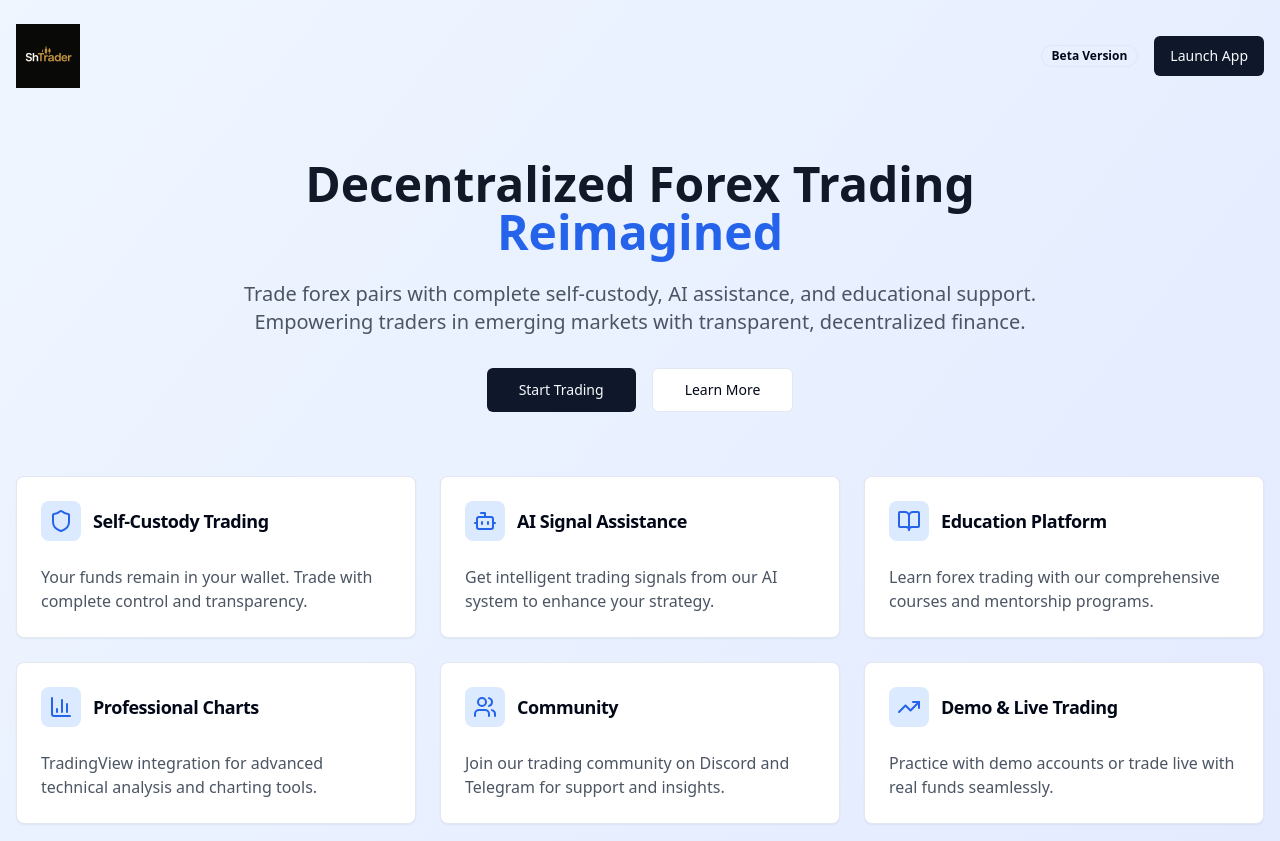
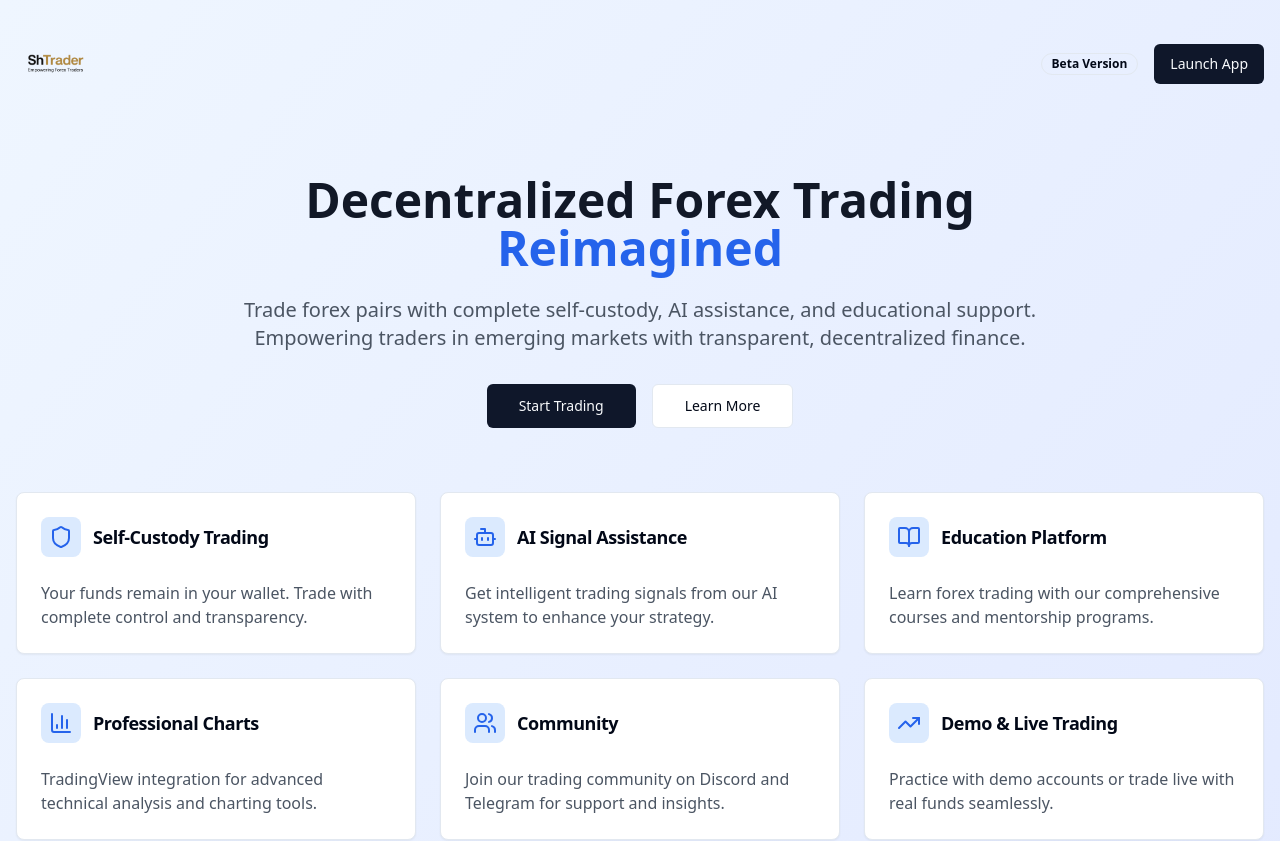
Before and after one commit to TeSharma/alpha-signal-trade, a React (Vite) app: page / in a window 1280 px wide. Shown: the top 841 px of the page. Built offline with nearby package versions, Linux system fonts and the light colour scheme.

Commit message:
Refactor: Center logo on landing page
Centers the logo on the landing page, adjusting the display for better visual appeal.

```diff
--- a/src/components/layout/Sidebar.tsx
+++ b/src/components/layout/Sidebar.tsx
@@ -11,9 +11,9 @@ const Sidebar = () => {
       <div className="p-6">
         <div className="flex items-center justify-center">
           <img
-            src="/lovable-uploads/2c29a237-d9d6-435f-ae2a-5deb44689d82.png"
-            alt="Logo"
-            className="h-12 w-auto object-contain"
+            src="/lovable-uploads/de844a80-a7e2-4449-b7ea-cecb59ff1b0d.png"
+            alt="ShTrader Logo"
+            className="h-16 w-auto object-contain"
           />
         </div>
       </div>
--- a/src/pages/Index.tsx
+++ b/src/pages/Index.tsx
@@ -49,9 +49,9 @@ const Index = () => {
         <nav className="flex justify-between items-center">
           <div className="flex items-center justify-center flex-1 md:flex-none md:justify-start">
             <img
-              src="/lovable-uploads/2c29a237-d9d6-435f-ae2a-5deb44689d82.png"
-              alt="Logo"
-              className="h-16 w-auto object-contain"
+              src="/lovable-uploads/de844a80-a7e2-4449-b7ea-cecb59ff1b0d.png"
+              alt="ShTrader Logo"
+              className="h-20 w-auto object-contain"
             />
           </div>
           <div className="flex items-center gap-4">
```
Also changed, not shown: public/lovable-uploads/de844a80-a7e2-4449-b7ea-cecb59ff1b0d.png (added).
